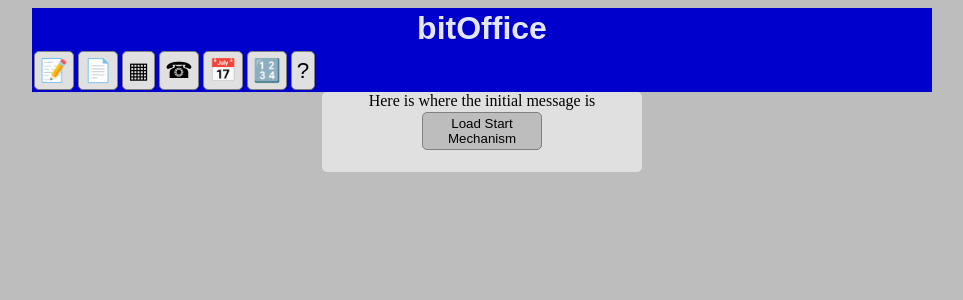
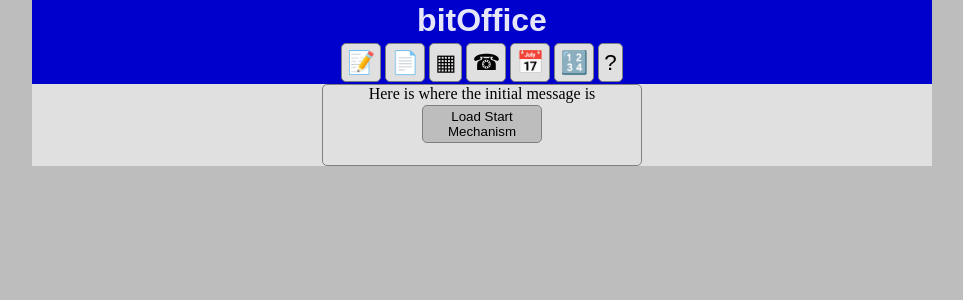
Before and after one commit to garydavenport73/bitOffice, a PHP site: page / in a window 1280 px wide. Shown: the top 300 px of the page, without its empty margins (158-1121 px from the left). Run offline with PHP 8.4, Linux system fonts and the light colour scheme.

Commit message:
more styling body expands with header, centered main nav

```diff
--- a/style.css
+++ b/style.css
@@ -384,6 +384,12 @@ html {
     background-color: #BDBDBD;
 }
 
+body {
+    background-color: #E0E0E0;
+    width: 320px;
+    margin: auto;
+}
+
 main,
 td,
 nav>button {
@@ -455,7 +461,7 @@ nav:not(#document-settings, #edit-bar, #top-nav) {
     margin: auto;
     display: flex;
     flex-direction: row;
-    justify-content: flex-start;
+    justify-content: center;
     flex-wrap: wrap;
 }
 
@@ -500,16 +506,19 @@ table {
     padding: 2px;
     border-radius: 5px;
     font-family: Arial, Helvetica, sans-serif;
+    color: antiquewhite;
+    border: 1px solid grey;
 }
 
 #main-contacts-table h2,
 #main-contacts-form h2 {
     background-color: indigo;
-    color: antiquewhite;
     text-align: center;
     padding: 2px;
     border-radius: 5px;
     font-family: Arial, Helvetica, sans-serif;
+    color: antiquewhite;
+    border: 1px solid grey;
 }
 
 #main-calendar-start h2,
@@ -523,6 +532,7 @@ table {
     padding: 2px;
     border-radius: 5px;
     font-family: Arial, Helvetica, sans-serif;
+    border: 1px solid grey;
 }
 
 #main-tables-table h2,
@@ -536,16 +546,19 @@ table {
     padding: 2px;
     border-radius: 5px;
     font-family: Arial, Helvetica, sans-serif;
+    color: antiquewhite;
+    border: 1px solid grey;
     /* color: ghostwhite; */
 }
 
 #main-calculator h2 {
     background-color: dimgrey;
-    color: ghostwhite;
     text-align: center;
     padding: 2px;
     border-radius: 5px;
     font-family: Arial, Helvetica, sans-serif;
+    color: antiquewhite;
+    border: 1px solid grey;
 }
 
 
@@ -608,11 +621,16 @@ for anything inside the result document 				*/
 
 /* ALREADY SET FOR PHONE*/
 
+main {
+    border: 1px solid grey;
+}
+
 
 /* TABLET*/
 
 @media only screen and (min-width: 600px) {
     /* body>nav, */
+    body,
     #main-notes,
     #main-write,
     #main-contacts-table,
@@ -634,6 +652,7 @@ for anything inside the result document 				*/
 
 @media only screen and (min-width: 900px) {
     /* body>nav, */
+    body,
     #main-notes,
     #main-write,
     #main-contacts-table,
```
